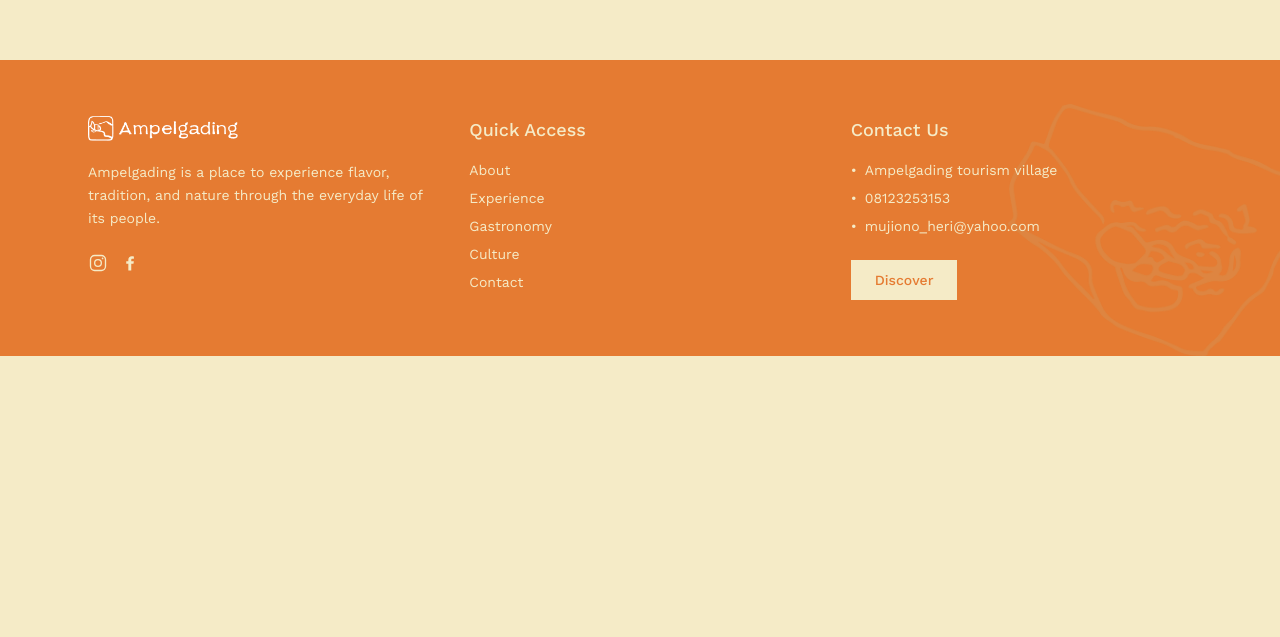
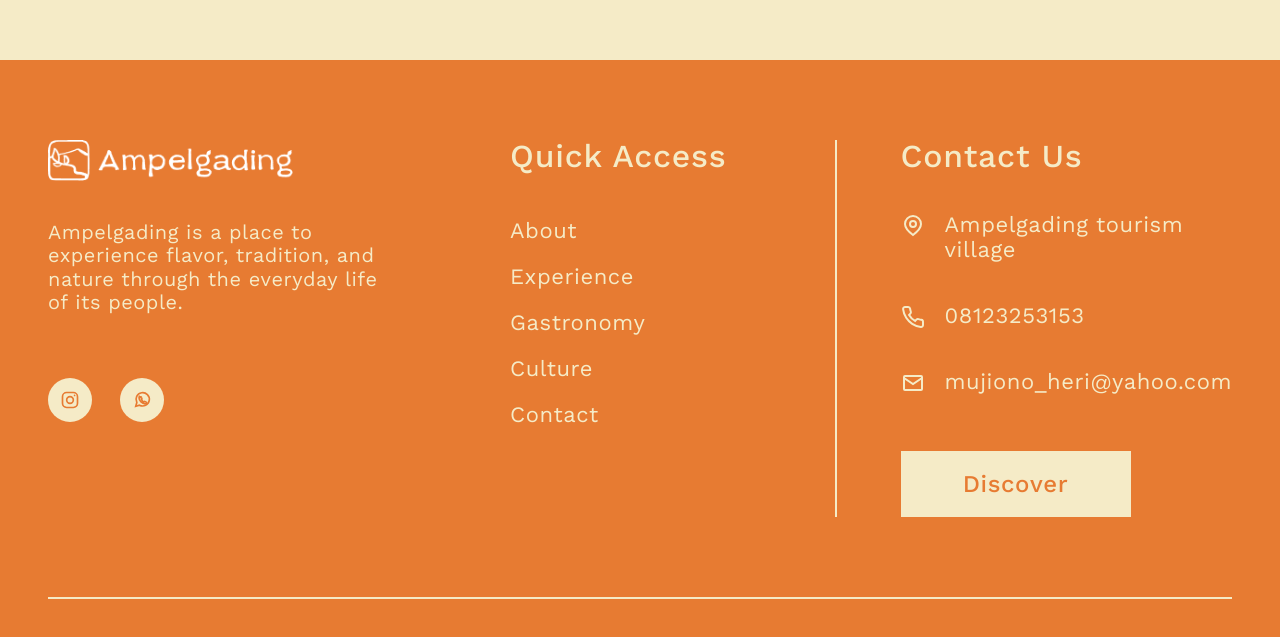
Before and after one commit to Alzakyp/ampelgading-village, a React (Vite) app: page / in a window 1280 px wide. Shown: the part 8422-9059 px from the top of the page. Before the commit the page ends 8778 px from the top, so only its background shows below. Built offline with nearby package versions, Linux system fonts and the light colour scheme.

Commit message:
feat: enhance Footer and AboutPage with new icons and improved styling

```diff
--- a/src/components/layout/Footer.tsx
+++ b/src/components/layout/Footer.tsx
@@ -1,49 +1,90 @@
-import { brandAssets, contactItems, decorations, footerDescription, footerLinks, iconAssetsMap } from '../../data/landingData';
-import Button from '../ui/Button';
+import { brandAssets, contactItems, footerDescription, footerLinks } from '../../data/landingData';
 import Container from '../ui/Container';
+
+function InstagramIcon() {
+  return (
+    <svg viewBox="0 0 24 24" aria-hidden="true" className="h-5 w-5" fill="none" stroke="currentColor" strokeWidth="2">
+      <rect x="3" y="3" width="18" height="18" rx="5" />
+      <circle cx="12" cy="12" r="4" />
+      <circle cx="17.5" cy="6.5" r="1" fill="currentColor" stroke="none" />
+    </svg>
+  );
+}
+
+function WhatsAppIcon() {
+  return (
+    <svg viewBox="0 0 24 24" aria-hidden="true" className="h-5 w-5" fill="none" stroke="currentColor" strokeWidth="2">
+      <path d="M4.5 19.5 5.8 15A8 8 0 1 1 9 18.2l-4.5 1.3Z" />
+      <path d="M9.5 8.8c.2-.5.4-.5.7-.5h.5c.2 0 .4 0 .5.4l.7 1.7c.1.3.1.5-.1.7l-.4.5c.7 1.2 1.6 2.1 2.9 2.8l.5-.5c.2-.2.5-.2.7-.1l1.7.8c.3.1.4.3.4.5v.5c0 .3 0 .5-.5.7-.5.2-1 .3-1.5.3-3.3 0-7.1-3.7-7.1-7.1 0-.5.1-1 .3-1.5Z" />
+    </svg>
+  );
+}
+
+function LocationIcon() {
+  return (
+    <svg viewBox="0 0 24 24" aria-hidden="true" className="mt-0.5 h-6 w-6 shrink-0" fill="none" stroke="currentColor" strokeWidth="2">
+      <path d="M20 10c0 5-8 11-8 11S4 15 4 10a8 8 0 1 1 16 0Z" />
+      <circle cx="12" cy="10" r="3" />
+    </svg>
+  );
+}
+
+function PhoneIcon() {
+  return (
+    <svg viewBox="0 0 24 24" aria-hidden="true" className="mt-0.5 h-6 w-6 shrink-0" fill="none" stroke="currentColor" strokeWidth="2">
+      <path d="M22 16.9v3a2 2 0 0 1-2.2 2 19.8 19.8 0 0 1-8.6-3.1 19.4 19.4 0 0 1-6-6A19.8 19.8 0 0 1 2.1 4.2 2 2 0 0 1 4.1 2h3a2 2 0 0 1 2 1.7c.1 1 .4 2 .7 2.8a2 2 0 0 1-.5 2.1L8.1 9.9a16 16 0 0 0 6 6l1.3-1.3a2 2 0 0 1 2.1-.5c.9.3 1.8.6 2.8.7A2 2 0 0 1 22 16.9Z" />
+    </svg>
+  );
+}
+
+function MailIcon() {
+  return (
+    <svg viewBox="0 0 24 24" aria-hidden="true" className="mt-0.5 h-6 w-6 shrink-0" fill="none" stroke="currentColor" strokeWidth="2">
+      <rect x="3" y="5" width="18" height="14" rx="1" />
+      <path d="m3 7 9 6 9-6" />
+    </svg>
+  );
+}
 
 export default function Footer() {
   const footerLogoNeedsLightFilter = brandAssets.footerLogo ? !brandAssets.footerLogo.toLowerCase().includes('white') : false;
 
   return (
-    <footer id="contact" className="relative overflow-hidden bg-[#E57B32] py-14 text-[#F5EBC7]">
-      {decorations.organicFooter ? (
-        <img
-          src={decorations.organicFooter}
-          alt=""
-          aria-hidden="true"
-          className="pointer-events-none absolute -right-12 bottom-0 z-0 w-[320px] opacity-20"
-        />
-      ) : null}
-      <Container className="relative z-10">
-        <div className="grid gap-10 md:grid-cols-3">
-          <div>
+    <footer id="contact" className="bg-[#E77B32] pt-14 pb-16 text-[#F5EBC7] sm:pt-16 lg:pt-20 lg:pb-14">
+      <Container className="max-w-[1540px]">
+        <div className="grid gap-12 lg:grid-cols-[1.1fr_0.72fr_1fr] lg:gap-12 xl:gap-16">
+          <div className="max-w-[390px]">
             {brandAssets.footerLogo ? (
               <img
                 src={brandAssets.footerLogo}
                 alt="Ampelgading logo"
-                className={`h-auto w-[150px] ${footerLogoNeedsLightFilter ? 'brightness-0 invert' : ''}`}
+                className={`h-auto w-[245px] max-w-full ${footerLogoNeedsLightFilter ? 'brightness-0 invert' : ''}`}
               />
             ) : (
-              <p className="font-editorial text-3xl font-semibold">Ampelgading</p>
+              <p className="font-editorial text-[42px] font-medium">Ampelgading</p>
             )}
-            <p className="mt-5 max-w-sm text-sm leading-relaxed">{footerDescription}</p>
-            <div className="mt-6 flex items-center gap-3">
-              {iconAssetsMap.instagram ? (
-                <a href="#" aria-label="Instagram" className="transition hover:opacity-75">
-                  <img src={iconAssetsMap.instagram} alt="Instagram icon" className="h-5 w-5" />
-                </a>
-              ) : null}
-              {iconAssetsMap.facebook ? (
-                <a href="#" aria-label="Facebook" className="transition hover:opacity-75">
-                  <img src={iconAssetsMap.facebook} alt="Facebook icon" className="h-5 w-5" />
-                </a>
-              ) : null}
+            <p className="mt-10 max-w-[340px] text-[20px] leading-[1.16] tracking-wide">{footerDescription}</p>
+            <div className="mt-16 flex items-center gap-7">
+              <a
+                href="#"
+                aria-label="Instagram"
+                className="flex h-11 w-11 items-center justify-center rounded-full bg-[#F5EBC7] text-[#E77B32] transition hover:opacity-80"
+              >
+                <InstagramIcon />
+              </a>
+              <a
+                href="#"
+                aria-label="WhatsApp"
+                className="flex h-11 w-11 items-center justify-center rounded-full bg-[#F5EBC7] text-[#E77B32] transition hover:opacity-80"
+              >
+                <WhatsAppIcon />
+              </a>
             </div>
           </div>
+
           <div>
-            <h3 className="text-lg font-medium">Quick Access</h3>
-            <ul className="mt-4 space-y-2 text-sm">
+            <h3 className="text-[30px] leading-none font-medium tracking-wide sm:text-[32px]">Quick Access</h3>
+            <ul className="mt-12 space-y-6 text-[21px] leading-none tracking-wide sm:text-[22px]">
               {footerLinks.map((item) => (
                 <li key={item.label}>
                   <a href={item.href} className="transition hover:opacity-75">
@@ -53,27 +94,33 @@ export default function Footer() {
               ))}
             </ul>
           </div>
-          <div>
-            <h3 className="text-lg font-medium">Contact Us</h3>
-            <ul className="mt-4 space-y-2 text-sm">
-              <li className="flex items-start gap-2">
-                {iconAssetsMap.location ? <img src={iconAssetsMap.location} alt="Location icon" className="mt-0.5 h-4 w-4" /> : <span>•</span>}
-                <span>{contactItems[0].label}</span>
+
+          <div className="lg:border-l-2 lg:border-[#F5EBC7] lg:pl-12 xl:pl-16">
+            <h3 className="text-[30px] leading-none font-medium tracking-wide sm:text-[32px]">Contact Us</h3>
+            <ul className="mt-10 space-y-10 text-[21px] leading-[1.16] tracking-wide sm:text-[22px]">
+              <li className="flex items-start gap-5">
+                <LocationIcon />
+                <span className="max-w-[250px]">{contactItems[0].label}</span>
               </li>
-              <li className="flex items-start gap-2">
-                {iconAssetsMap.phone ? <img src={iconAssetsMap.phone} alt="Phone icon" className="mt-0.5 h-4 w-4" /> : <span>•</span>}
+              <li className="flex items-start gap-5">
+                <PhoneIcon />
                 <span>{contactItems[1].label}</span>
               </li>
-              <li className="flex items-start gap-2">
-                {iconAssetsMap.email ? <img src={iconAssetsMap.email} alt="Email icon" className="mt-0.5 h-4 w-4" /> : <span>•</span>}
+              <li className="flex items-start gap-5">
+                <MailIcon />
                 <span>{contactItems[2].label}</span>
               </li>
             </ul>
-            <Button href="/experience" className="mt-6">
+            <a
+              href="/experience"
+              className="mt-14 inline-flex h-[66px] w-full max-w-[230px] items-center justify-center bg-[#F5EBC7] text-[24px] font-medium tracking-wide text-[#E77B32] transition hover:opacity-85"
+            >
               Discover
-            </Button>
+            </a>
           </div>
         </div>
+
+        <div className="mt-20 h-0.5 w-full bg-[#F5EBC7]" />
       </Container>
     </footer>
   );
--- a/src/pages/AboutPage.tsx
+++ b/src/pages/AboutPage.tsx
@@ -19,9 +19,9 @@ export default function AboutPage() {
             className="absolute inset-0 h-full w-full object-cover object-center"
           />
           <div className="absolute inset-0 bg-[#404C22]/58" />
-          <div className="relative z-10 mx-auto max-w-[980px] px-5 pt-16 text-[#FFFFFF]">
-            <p className="font-earthtone text-[32px] leading-none font-light sm:text-[40px] lg:text-[48px]">Ampelgading</p>
-            <h1 className="font-earthtone mt-4 text-[46px] leading-[0.98] font-bold sm:text-[70px] lg:text-[96px]">
+          <div className="relative z-10 mx-auto max-w-[980px] px-5 pt-16 text-[#F5EBC7]">
+            <p className="font-earthtone text-[32px] leading-none font-[400] text-[#F5EBC7] sm:text-[40px] lg:text-[48px]">Ampelgading</p>
+            <h1 className="font-earthtone mt-4 text-[46px] leading-[0.98] font-bold text-[#F5EBC7] sm:text-[70px] lg:text-[96px]">
               Experience the Journey
             </h1>
           </div>
@@ -36,7 +36,7 @@ export default function AboutPage() {
                 className="h-[460px] w-full object-cover object-center sm:h-[600px] lg:h-full"
               />
               <article className="flex min-h-[600px] flex-col justify-center bg-[#8F8D43] px-7 py-14 text-[#F5EBC7] sm:px-10 lg:px-20 xl:px-28">
-                <h2 className="font-earthtone text-[46px] leading-[1.02] font-bold sm:text-[58px] lg:text-[68px]">
+                <h2 className="font-earthtone text-[23px] leading-[1.02] font-normal text-[#F5EBC7] sm:text-[29px] lg:text-[34px]">
                   Ampelgading
                   <br />
                   Tourism Village
@@ -82,17 +82,17 @@ export default function AboutPage() {
           </div>
         </section>
 
-        <section className="bg-[#F5EBC7] px-5 py-28 sm:px-8 lg:px-10 lg:py-36">
+        <section className="bg-[#F5EBC7] px-5 pt-16 pb-32 sm:px-8 lg:px-10 lg:pt-20 lg:pb-40">
           <div className="mx-auto grid max-w-[1080px] gap-10 text-center text-[#8F8D43] sm:grid-cols-3 sm:gap-8">
             {steps.map((step) => (
-              <p key={step} className="font-editorial text-[52px] leading-none font-medium sm:text-[56px] lg:text-[72px]">
+              <p key={step} className="font-editorial text-[36px] leading-none font-medium sm:text-[40px] lg:text-[50px]">
                 {step}
               </p>
             ))}
           </div>
         </section>
 
-        <section className="relative overflow-hidden bg-[#8F8D43] px-5 py-20 text-center text-[#F5EBC7] sm:px-8 lg:px-10 lg:py-24">
+        <section className="relative overflow-hidden bg-[#8F8D43] px-5 py-18 text-center text-[#F5EBC7] sm:px-8 lg:px-10 lg:py-20">
           <img
             src={paperTexture}
             alt=""
@@ -100,7 +100,7 @@ export default function AboutPage() {
             className="pointer-events-none absolute inset-0 h-full w-full object-cover mix-blend-multiply opacity-55"
           />
           <div className="relative z-10 mx-auto max-w-[1380px]">
-            <h2 className="font-editorial whitespace-nowrap text-[40px] leading-[1.03] font-medium min-[420px]:text-[48px] sm:text-[76px] lg:text-[92px] xl:text-[104px]">
+            <h2 className="font-editorial whitespace-nowrap text-[28px] leading-[1.03] font-medium min-[420px]:text-[34px] sm:text-[54px] lg:text-[64px] xl:text-[72px]">
               #Experience <span className="font-normal italic">the</span>
               Journey
             </h2>
```
